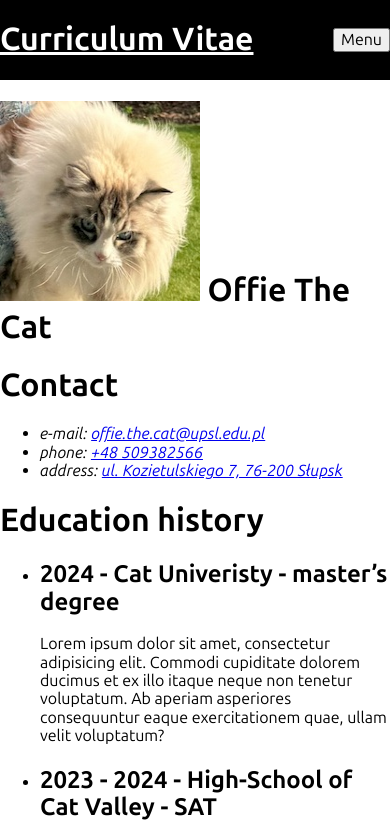
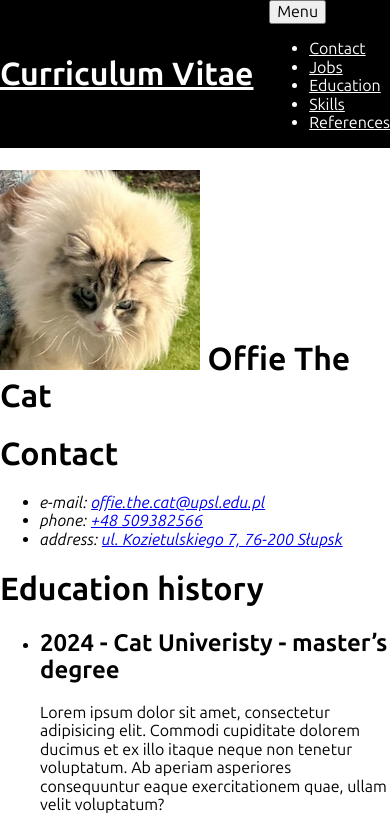
Before and after one commit to RedLajn/123, a website built with Vite: page index.html in a window 390 px wide. Both pictures are taken after a click on the button "Menu". Shown: the top 831 px of the page. Built offline with nearby package versions, Linux system fonts and the light colour scheme.

Commit message:
Simple JS menu toggle.

```diff
--- a/index.html
+++ b/index.html
@@ -20,8 +20,8 @@
       </h1>
 
       <nav class="menu__nav">
-        <button class="menu__nav-button">Menu</button>
-        <ul class="menu__nav-list">
+        <button class="menu__nav-button" id="js-toggle-menu">Menu</button>
+        <ul class="menu__nav-list" id="js-menu">
           <li class="menu__nav-list-item">
             <a href="#contact" title="Go to contact">Contact</a>
           </li>
@@ -169,6 +169,6 @@
       Copyright &copy; Offie The Cat. I allow to use my personal data in recruitment...
     </footer>
 
-    <script type="module" src="/main.js"></script>
+    <script type="module" src="/src/js/main.js"></script>
   </body>
 </html>
--- /dev/null
+++ b/src/js/main.js
@@ -0,0 +1,14 @@
+const toggleMenuEl = document.getElementById('js-toggle-menu');
+
+if (toggleMenuEl) {
+    const menuEl = document.getElementById('js-menu');
+    if (menuEl) {
+        toggleMenuEl.addEventListener('click', () => {
+            if (menuEl.classList.contains('menu__nav-list--active')) {
+                menuEl.classList.remove('menu__nav-list--active');
+            } else {
+                menuEl.classList.add('menu__nav-list--active');
+            }
+        });
+    }
+}
--- a/src/scss/modules/menu.scss
+++ b/src/scss/modules/menu.scss
@@ -5,31 +5,37 @@
   color: white;
   width: 100%;
   max-width: 1000px;
-  /*margin: auto;*/
   display: flex;
   flex-direction: row;
   justify-content: space-between;
   align-items: center;
-}
 
-.menu__nav-button {
-  display: block;
-}
+  &__nav {
+    &-button {
+      display: block;
 
-.menu__nav-list {
-  display: none;
-}
+      @media (min-width: $breakpoint) {
+        display: none;
+      }
+    }
 
-.menu a {
-  color: white;
-}
+    &-list {
+      display: none;
 
-@media (min-width: $breakpoint) {
-  .menu__nav-button {
-    display: none;
+      @media (min-width: $breakpoint) {
+        display: block;
+      }
+
+      &--active {
+        display: block;
+      }
+
+      &-item {
+      }
+    }
   }
 
-  .menu__nav-list {
-    display: block;
+  a {
+    color: white;
   }
 }
```
Also changed, not shown: main.js (deleted).
